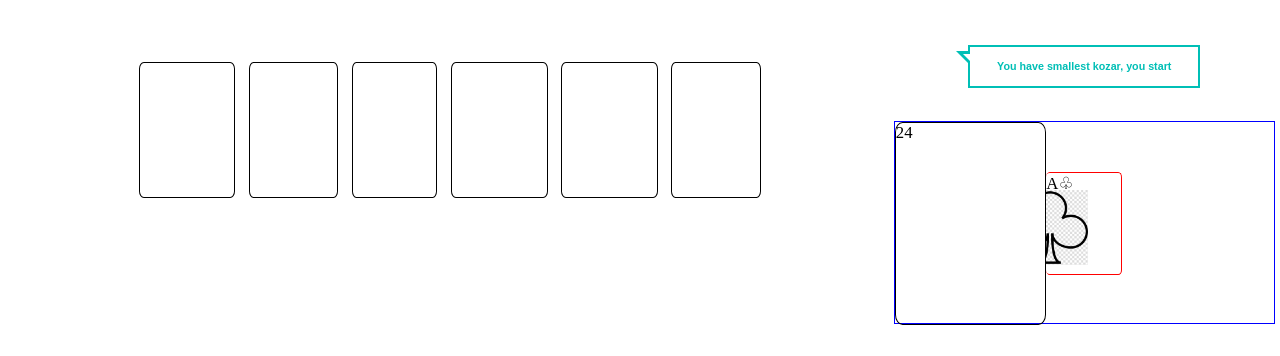
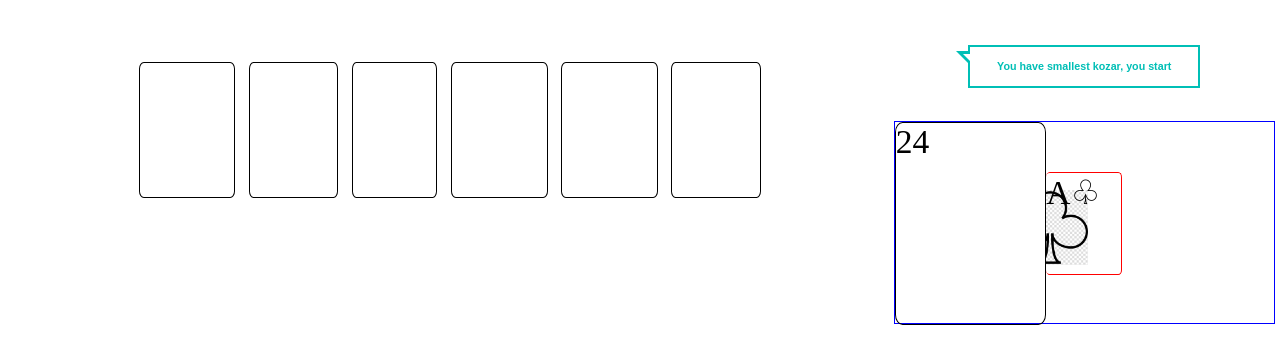
Before and after one commit to DurakGame/Durak-Game, a plain HTML site: page index.html in a window 1280 px wide. Shown: the top 356 px of the page. Drawn offline with Linux system fonts and the light colour scheme.

Commit message:
Update desktopduraka.css

```diff
--- a/desktopduraka.css
+++ b/desktopduraka.css
@@ -6,7 +6,7 @@
     grid-template-columns: auto auto;
 }
 #deck{
-   font-size:25px;
+   font-size:50px;
     height: 300px;
     margin-right: 0px;
     /* margin-left: 20%; */
@@ -36,9 +36,12 @@ html {
     border: 2px black solid;
 
 }
+#bottomvalue{
+    font-size:50px;
+}
 #bottom{
 
-    font-size:25px;
+    font-size:50px;
     height: 150px;
     margin-left: 0px;
   margin-top: 75px;
```
